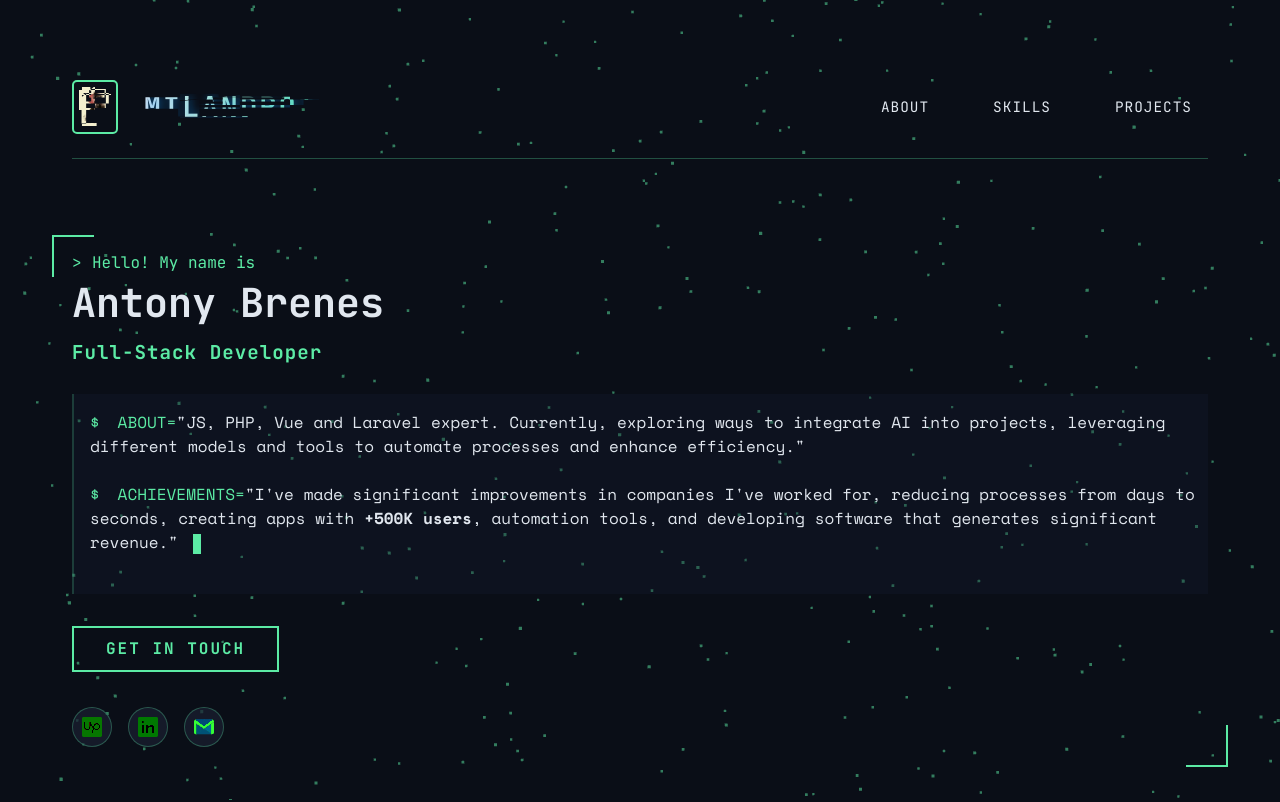
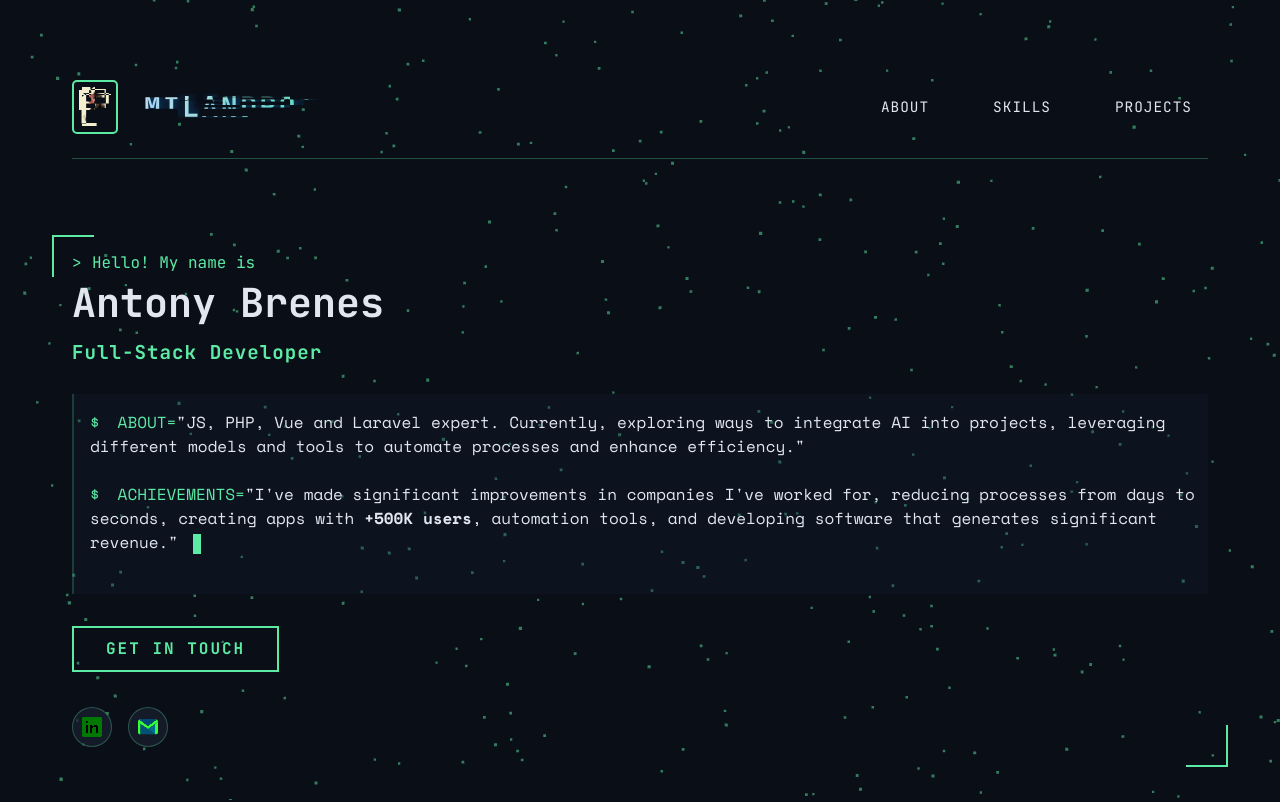
Before and after one commit to MilanDroid/milandroid.github.io, a plain HTML site: page index.html in a window 1280 px wide. Shown: the top 802 px of the page. Drawn offline with nearby package versions, Linux system fonts and the light colour scheme; animation ran at ten frames a second.

Commit message:
Remove commented link from index.html
Removed commented-out Upwork link from social links.

```diff
--- a/index.html
+++ b/index.html
@@ -967,10 +967,10 @@
             <a href="mailto:antonybrenescruz@gmail.com" class="cta-button">Get In Touch</a>
 
             <div class="social-links">
-                <a href="https://www.upwork.com/freelancers/~01ba3fa0d17239ee41" target="_blank"
+                <!-- <a href="https://www.upwork.com/freelancers/~01ba3fa0d17239ee41" target="_blank"
                    class="social-link"><img
                         src="/assets/upwork-logo-61a17516.svg" alt="Upwork"
-                        style="filter: invert(1) sepia(0.08) saturate(5000%) hue-rotate(150deg);"/></a>
+                        style="filter: invert(1) sepia(0.08) saturate(5000%) hue-rotate(150deg);"/></a> -->
                 <a href="https://www.linkedin.com/in/antony-brenes/" target="_blank" class="social-link"><img
                         src="/assets/linkedin-logo-ac51ac9f.svg" alt="LinkedIn"
                         style="filter: invert(1) sepia(0.08) saturate(5000%) hue-rotate(150deg);"/></a>
```
